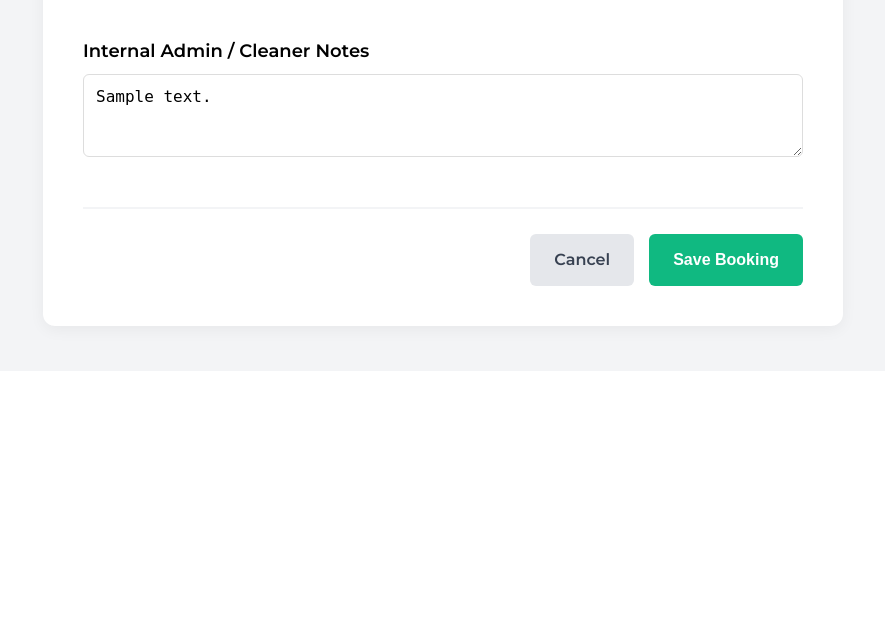
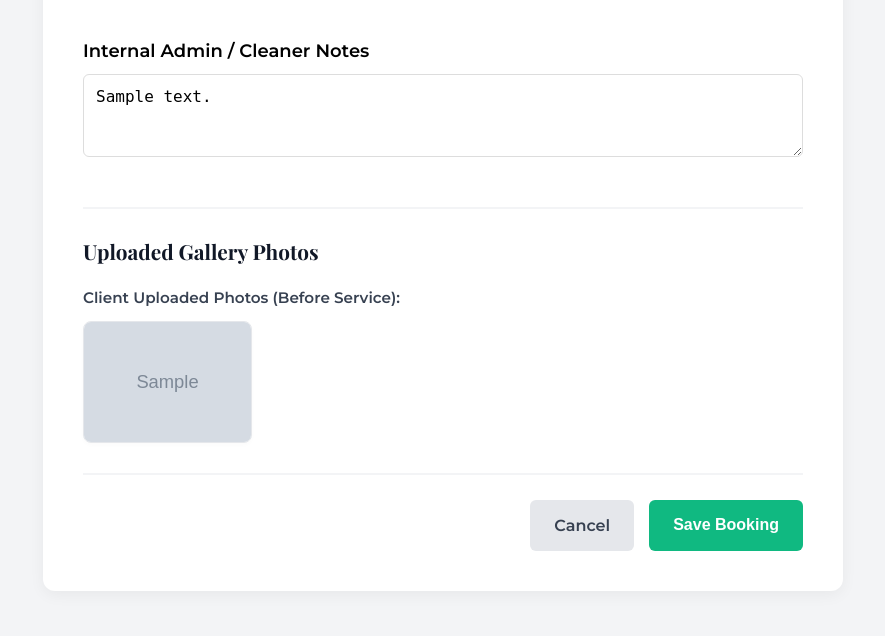
Before and after one commit to jercoding01-code/bright-trust-janitorial, a Django app: page /dashboard/booking/edit/1/ in a window 1280 px wide. Shown: the part 1454-2090 px from the top of the page, without its empty margins (197-1082 px from the left). Before the commit the page ends 1795 px from the top, so only its background shows below. Run offline with Django 5.2, Linux system fonts and the light colour scheme; a user stored in the database is signed in; tables that the repository leaves empty hold one stand-in row (values such as "Sample post"); grey boxes marked "Sample" are stand-in pictures; data that the repository does not hold is empty.

Commit message:
fix: Make uploader gallery block always visible with a status placeholder when empty

```diff
--- a/templates/dashboard_booking_form.html
+++ b/templates/dashboard_booking_form.html
@@ -295,14 +295,16 @@
         </div>
 
         <!-- Photo Log Gallery Section -->
-        {% if lead and lead.photos.exists %}
+        {% if action == 'Edit Booking' %}
         <div class="full-width" style="margin-top: 30px; border-top: 2px solid #f3f4f6; padding-top: 25px; text-align: left;">
             <h3 style="margin-top: 0; color: #111827; font-size: 1.3rem; margin-bottom: 15px;">Uploaded Gallery Photos</h3>
 
+            {% if lead.photos.exists or lead.property_photo %}
                 <!-- Before Clean Photos -->
                 <div style="margin-bottom: 20px;">
                     <strong style="display: block; margin-bottom: 10px; color: #374151; font-size: 0.95rem;">Client Uploaded Photos (Before Service):</strong>
                     <div style="display: grid; grid-template-columns: repeat(auto-fill, minmax(150px, 1fr)); gap: 15px;">
+                        {% if lead.photos.exists %}
                             {% for photo in lead.photos.all %}
                                 {% if photo.photo_type == 'BEFORE' %}
                                     <div style="position: relative; border-radius: 8px; overflow: hidden; border: 1px solid #e5e7eb; box-shadow: 0 2px 4px rgba(0,0,0,0.02);">
@@ -312,6 +314,13 @@
                                     </div>
                                 {% endif %}
                             {% endfor %}
+                        {% elif lead.property_photo %}
+                            <div style="position: relative; border-radius: 8px; overflow: hidden; border: 1px solid #e5e7eb; box-shadow: 0 2px 4px rgba(0,0,0,0.02);">
+                                <a href="{{ lead.property_photo }}" target="_blank">
+                                    <img src="{{ lead.property_photo }}" style="width: 100%; height: 120px; object-fit: cover; display: block; transition: transform 0.2s;" onmouseover="this.style.transform='scale(1.05)'" onmouseout="this.style.transform='scale(1)'" alt="Before Photo">
+                                </a>
+                            </div>
+                        {% endif %}
                     </div>
                 </div>
 
@@ -335,6 +344,11 @@
                         {% endif %}
                     {% endfor %}
                 {% endif %}
+            {% else %}
+                <div style="padding: 20px; text-align: center; color: #6b7280; font-style: italic; background-color: #f9fafb; border: 1px dashed #d1d5db; border-radius: 8px;">
+                    No photos uploaded for this booking request.
+                </div>
+            {% endif %}
         </div>
         {% endif %}
 
```
Lines whose indentation alone changed are shown as unchanged.
